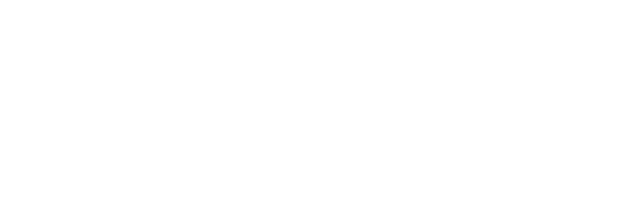
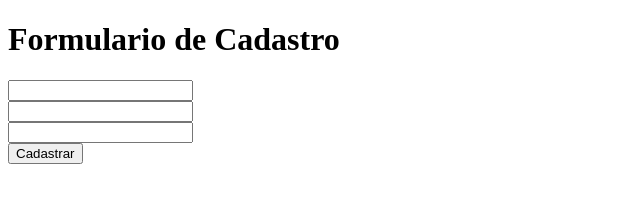
Before and after one commit to thmoura/curso_ebac_frontend_git, a plain HTML site: page Formulario.html in a window 1280 px wide. Shown: the whole page, without its empty margins (0-640 px from the left). Drawn offline with Linux system fonts and the light colour scheme.

Commit message:
Criando campos do Formulario

```diff
--- a/Formulario.html
+++ b/Formulario.html
@@ -1,12 +1,23 @@
 <!DOCTYPE html>
-<html lang="en">
+<html lang="pt-br">
 <head>
     <meta charset="UTF-8">
     <meta http-equiv="X-UA-Compatible" content="IE=edge">
     <meta name="viewport" content="width=device-width, initial-scale=1.0">
-    <title>Document</title>
+    <title>Formulario</title>
 </head>
 <body>
-
+    <h1>Formulario de Cadastro</h1>
+    <form >
+        <label for="Nome"></label>
+        <input id="Nome" type="text"><br>
+        <label for="E-mail"></label>
+        <input id="E-mail" type="email"><br>
+        <label for="Senha"></label>
+        <input id="Senha" type="password"><br>
+        <button type="submit">
+            Cadastrar
+        </button>
+    </form>
 </body>
 </html>
```
